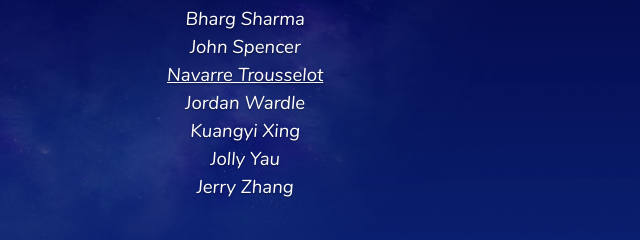
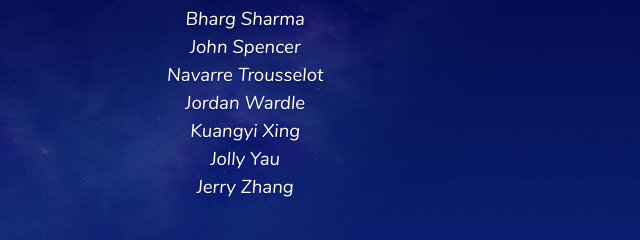
Before and after one commit to stargazing-tapestry/stargazing-static, a website: page src/about.html in a window 1280 px wide. Shown: the part 256-496 px from the top of the page, 548-1188 px from the left. Drawn offline with nearby package versions, Linux system fonts and the light colour scheme.

Commit message:
no one asked for their name to be linked so removing one for consistency

```diff
--- a/src/about.html
+++ b/src/about.html
@@ -43,7 +43,7 @@
             Simon Raik<br/>
             Bharg Sharma<br/>
             John Spencer<br/>
-            <a href="https://twitter.com/ntrouss" target="_blank">Navarre Trousselot</a><br/>
+            Navarre Trousselot<br/>
             Jordan Wardle<br/>
             Kuangyi Xing<br/>
             Jolly Yau<br/>
```
